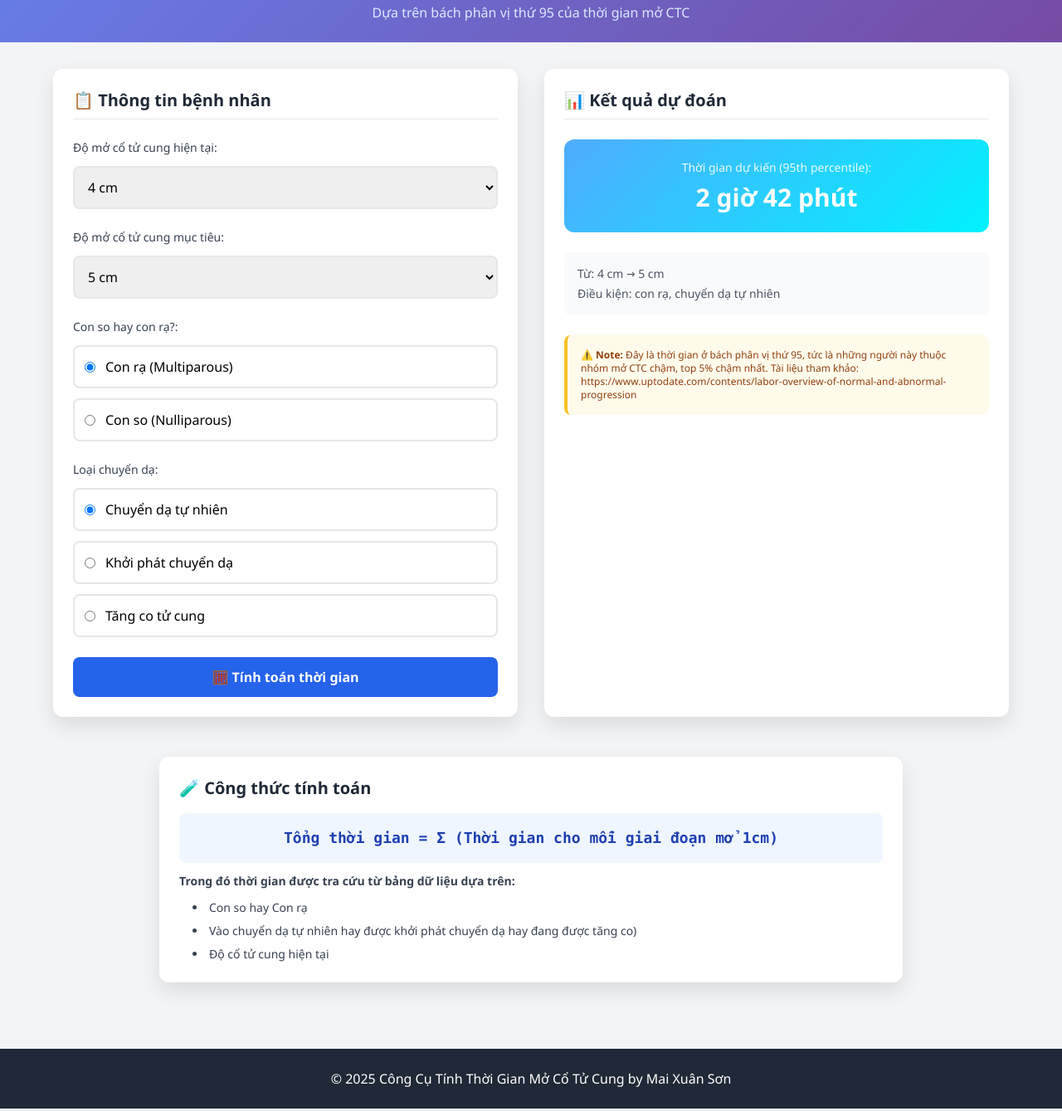
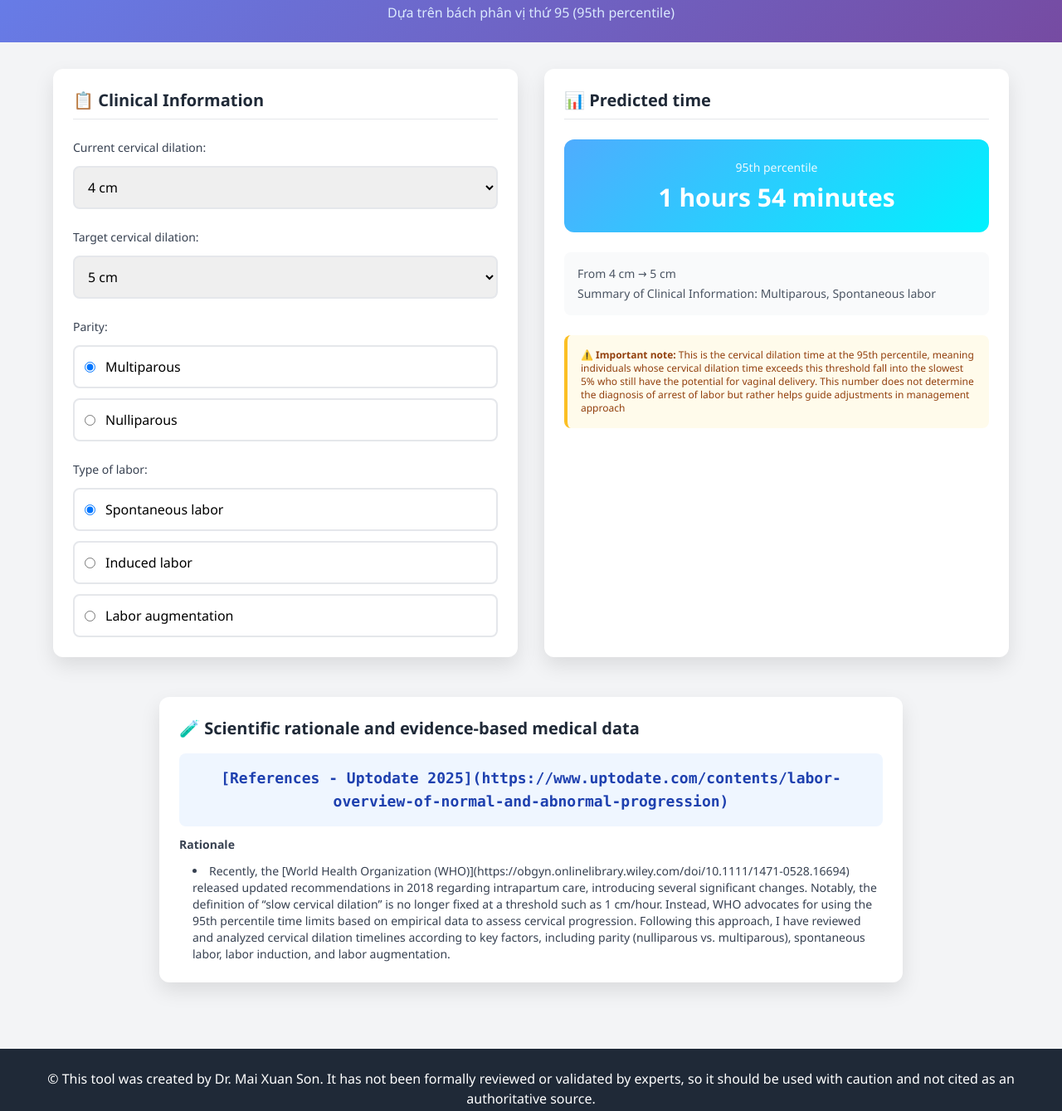
Before and after one commit to xuansonmai-lab/cervical-dilation-calculator, a plain HTML site: page index.html in a window 1280 px wide. Shown: the part 65-1404 px from the top of the page at 83% size. Drawn offline with nearby package versions, Linux system fonts and the light colour scheme.

Commit message:
Update index.html

```diff
--- a/index.html
+++ b/index.html
@@ -3,7 +3,7 @@
 <head>
     <meta charset="UTF-8">
     <meta name="viewport" content="width=device-width, initial-scale=1.0">
-    <title>Công Cụ Tính Thời Gian Mở Cổ Tử Cung</title>
+    <title>Predictive Tool for Prolonged First Stage of Labor</title>
     <script src="https://cdnjs.cloudflare.com/ajax/libs/tailwindcss/2.2.19/tailwind.min.css"></script>
     <style>
         @import url('https://cdnjs.cloudflare.com/ajax/libs/tailwindcss/2.2.19/tailwind.min.css');
@@ -26,7 +26,7 @@
     <header class="gradient-bg text-white py-6">
         <div class="container mx-auto px-4">
             <h1 class="text-3xl font-bold text-center">Công Cụ Tính Thời Gian Mở Cổ Tử Cung</h1>
-            <p class="text-center mt-2 text-blue-100">Dựa trên bách phân vị thứ 95 của thời gian mở CTC</p>
+            <p class="text-center mt-2 text-blue-100">Dựa trên bách phân vị thứ 95 (95th percentile)</p>
         </div>
     </header>
 
@@ -36,13 +36,13 @@
             <!-- Input Panel -->
             <div class="bg-white rounded-xl p-6 card-shadow">
                 <h2 class="text-xl font-semibold mb-6 text-gray-800 border-b pb-2">
-                    📋 Thông tin bệnh nhân
+                    📋 Clinical Information
                 </h2>
 
                 <div class="space-y-6">
                     <div>
                         <label class="block text-sm font-medium mb-3 text-gray-700">
-                            Độ mở cổ tử cung hiện tại:
+                            Current cervical dilation:
                         </label>
                         <select id="currentDilation" class="w-full p-3 border-2 border-gray-200 rounded-lg focus:border-blue-500 focus:outline-none transition">
                             <option value="3">3 cm</option>
@@ -50,12 +50,14 @@
                             <option value="5">5 cm</option>
                             <option value="6">6 cm</option>
                             <option value="7">7 cm</option>
+                            <option value="8">8 cm</option>
+                            <option value="9">9 cm</option>
                         </select>
                     </div>
 
                     <div>
                         <label class="block text-sm font-medium mb-3 text-gray-700">
-                            Độ mở cổ tử cung mục tiêu:
+                            Target cervical dilation:
                         </label>
                         <select id="targetDilation" class="w-full p-3 border-2 border-gray-200 rounded-lg focus:border-blue-500 focus:outline-none transition">
                             <option value="4">4 cm</option>
@@ -63,75 +65,73 @@
                             <option value="6">6 cm</option>
                             <option value="7">7 cm</option>
                             <option value="8">8 cm</option>
+                            <option value="9">9 cm</option>
+                            <option value="10">10 cm</option>
                         </select>
                     </div>
 
                     <div>
                         <label class="block text-sm font-medium mb-3 text-gray-700">
-                            Con so hay con rạ?:
+                            Parity:
                         </label>
                         <div class="space-y-3">
                             <label class="flex items-center p-3 border-2 border-gray-200 rounded-lg cursor-pointer hover:bg-gray-50 transition">
                                 <input type="radio" name="parity" value="multiparous" checked class="mr-3 text-blue-500">
-                                <span class="font-medium">Con rạ (Multiparous)</span>
+                                <span class="font-medium">Multiparous</span>
                             </label>
                             <label class="flex items-center p-3 border-2 border-gray-200 rounded-lg cursor-pointer hover:bg-gray-50 transition">
                                 <input type="radio" name="parity" value="nulliparous" class="mr-3 text-blue-500">
-                                <span class="font-medium">Con so (Nulliparous)</span>
+                                <span class="font-medium">Nulliparous</span>
                             </label>
                         </div>
                     </div>
 
                     <div>
                         <label class="block text-sm font-medium mb-3 text-gray-700">
-                            Loại chuyển dạ:
+                            Type of labor:
                         </label>
                         <div class="space-y-3">
                             <label class="flex items-center p-3 border-2 border-gray-200 rounded-lg cursor-pointer hover:bg-gray-50 transition">
                                 <input type="radio" name="laborType" value="spontaneous" checked class="mr-3 text-blue-500">
-                                <span class="font-medium">Chuyển dạ tự nhiên</span>
+                                <span class="font-medium">Spontaneous labor</span>
                             </label>
                             <label class="flex items-center p-3 border-2 border-gray-200 rounded-lg cursor-pointer hover:bg-gray-50 transition">
                                 <input type="radio" name="laborType" value="induction" class="mr-3 text-blue-500">
-                                <span class="font-medium">Khởi phát chuyển dạ</span>
+                                <span class="font-medium">Induced labor</span>
                             </label>
                             <label class="flex items-center p-3 border-2 border-gray-200 rounded-lg cursor-pointer hover:bg-gray-50 transition">
                                 <input type="radio" name="laborType" value="augmentation" class="mr-3 text-blue-500">
-                                <span class="font-medium">Tăng co tử cung</span>
+                                <span class="font-medium">Labor augmentation</span>
                             </label>
                         </div>
                     </div>
-
-                    <button onclick="calculateTime()" class="w-full bg-blue-600 hover:bg-blue-700 text-white font-bold py-3 px-6 rounded-lg transition duration-300 transform hover:scale-105">
-                        🧮 Tính toán thời gian
-                    </button>
                 </div>
             </div>
 
             <!-- Results Panel -->
             <div class="bg-white rounded-xl p-6 card-shadow">
                 <h2 class="text-xl font-semibold mb-6 text-gray-800 border-b pb-2">
-                    📊 Kết quả dự đoán
+                    📊 Predicted time
                 </h2>
 
                 <div id="results" class="space-y-6">
                     <div class="result-card text-white p-6 rounded-xl text-center">
-                        <p class="text-sm opacity-90 mb-2">Thời gian dự kiến (95th percentile):</p>
-                        <p id="timeResult" class="text-3xl font-bold">2 giờ 42 phút</p>
+                        <p class="text-sm opacity-90 mb-2">95th percentile</p>
+                        <p id="timeResult" class="text-3xl font-bold">2 hours 42 minutes</p>
                     </div>
 
                     <div class="bg-gray-50 p-4 rounded-lg">
                         <p class="text-sm text-gray-600 mb-1">
-                            <span class="font-medium">Từ:</span> <span id="dilationRange">4 cm → 5 cm</span>
+                            <span class="font-medium">From</span> <span id="dilationRange">4 cm → 5 cm</span>
                         </p>
                         <p class="text-sm text-gray-600">
-                            <span class="font-medium">Điều kiện:</span> <span id="conditionText">con rạ, chuyển dạ tự nhiên</span>
+                            <span class="font-medium">Summary of Clinical Information:</span> <span id="conditionText">Multiparous, Spontaneous labor</span>
                         </p>
                     </div>
 
                     <div class="bg-yellow-50 p-4 rounded-lg border-l-4 border-yellow-400">
                         <p class="text-xs text-yellow-800">
-                            <strong>⚠️ Note:</strong> Đây là thời gian ở bách phân vị thứ 95, tức là những người này thuộc nhóm mở CTC chậm, top 5% chậm nhất. Tài liệu tham khảo: https://www.uptodate.com/contents/labor-overview-of-normal-and-abnormal-progression
+                            <strong>⚠️ Important note:</strong> This is the cervical dilation time at the 95th percentile, meaning individuals whose cervical dilation time exceeds this threshold fall into the slowest 5% who still have the potential for vaginal delivery. This number does not determine the diagnosis of arrest of labor but rather helps guide adjustments in management approach
                         </p>
                     </div>
                 </div>
@@ -141,19 +141,17 @@
         <!-- Formula Explanation -->
         <div class="mt-12 bg-white rounded-xl p-6 card-shadow max-w-4xl mx-auto">
             <h3 class="text-xl font-semibold mb-4 text-gray-800">
-                🧪 Công thức tính toán
+                🧪 Scientific rationale and evidence-based medical data
             </h3>
             <div class="text-sm text-gray-700 space-y-3">
                 <div class="bg-blue-50 p-4 rounded-lg">
                     <p class="font-mono text-lg text-center text-blue-800">
-                        <strong>Tổng thời gian = Σ (Thời gian cho mỗi giai đoạn mở 1cm)</strong>
+                        <strong>[References - Uptodate 2025](https://www.uptodate.com/contents/labor-overview-of-normal-and-abnormal-progression)</strong>
                     </p>
                 </div>
-                <p><strong>Trong đó thời gian được tra cứu từ bảng dữ liệu dựa trên:</strong></p>
+                <p><strong>Rationale</strong></p>
                 <ul class="list-disc list-inside ml-4 space-y-2">
-                    <li>Con so hay Con rạ</li>
-                    <li>Vào chuyển dạ tự nhiên hay được khởi phát chuyển dạ hay đang được tăng co)</li>
-                    <li>Độ cổ tử cung hiện tại</li>
+                    <li>Recently, the [World Health Organization (WHO)](https://obgyn.onlinelibrary.wiley.com/doi/10.1111/1471-0528.16694) released updated recommendations in 2018 regarding intrapartum care, introducing several significant changes. Notably, the definition of “slow cervical dilation” is no longer fixed at a threshold such as 1 cm/hour. Instead, WHO advocates for using the 95th percentile time limits based on empirical data to assess cervical progression. Following this approach, I have reviewed and analyzed cervical dilation timelines according to key factors, including parity (nulliparous vs. multiparous), spontaneous labor, labor induction, and labor augmentation.</li>
                 </ul>
             </div>
         </div>
@@ -162,7 +160,7 @@
     <!-- Footer -->
     <footer class="bg-gray-800 text-white py-6 mt-12">
         <div class="container mx-auto px-4 text-center">
-            <p>&copy; 2025 Công Cụ Tính Thời Gian Mở Cổ Tử Cung by Mai Xuân Sơn</p>
+            <p>&copy; This tool was created by Dr. Mai Xuan Son. It has not been formally reviewed or validated by experts, so it should be used with caution and not cited as an authoritative source.</p>
         </div>
     </footer>
 
@@ -216,7 +214,7 @@
                 'induction-nulliparous': 1.3,
                 'augmentation-nulliparous': 2.0,
                 'spontaneous-nulliparous': 1.3
-                  },
+            },
             '9-10': {
                 'induction-multiparous': 0.8,
                 'augmentation-multiparous': 1.3,
@@ -224,7 +222,7 @@
                 'induction-nulliparous': 1.9,
                 'augmentation-nulliparous': 2.4,
                 'spontaneous-nulliparous': 1.8
-
+            }
         };
 
         function calculateTime() {
@@ -252,7 +250,7 @@
             // Format time
             const hours = Math.floor(totalTime);
             const minutes = Math.round((totalTime - hours) * 60);
-            const timeText = `${hours} giờ ${minutes} phút`;
+            const timeText = `${hours} hours ${minutes} minutes`;
 
             // Update display
             document.getElementById('timeResult').textContent = timeText;
@@ -260,12 +258,12 @@
             document.getElementById('dilationRange').textContent = `${currentDilation} cm → ${targetDilation} cm`;
 
             // Update condition text
-            const parityText = parity === 'multiparous' ? 'con rạ' : 'con so';
+            const parityText = parity === 'multiparous' ? 'Multiparous' : 'con so';
             let laborText = '';
             switch(laborType) {
-                case 'spontaneous': laborText = 'chuyển dạ tự nhiên'; break;
-                case 'induction': laborText = 'khởi phát chuyển dạ'; break;
-                case 'augmentation': laborText = 'tăng co tử cung'; break;
+                case 'spontaneous': laborText = 'Spontaneous labor'; break;
+                case 'induction': laborText = 'Induced labor'; break;
+                case 'augmentation': laborText = 'Labor augmentation'; break;
             }
             document.getElementById('conditionText').textContent = `${parityText}, ${laborText}`;
         }
```
